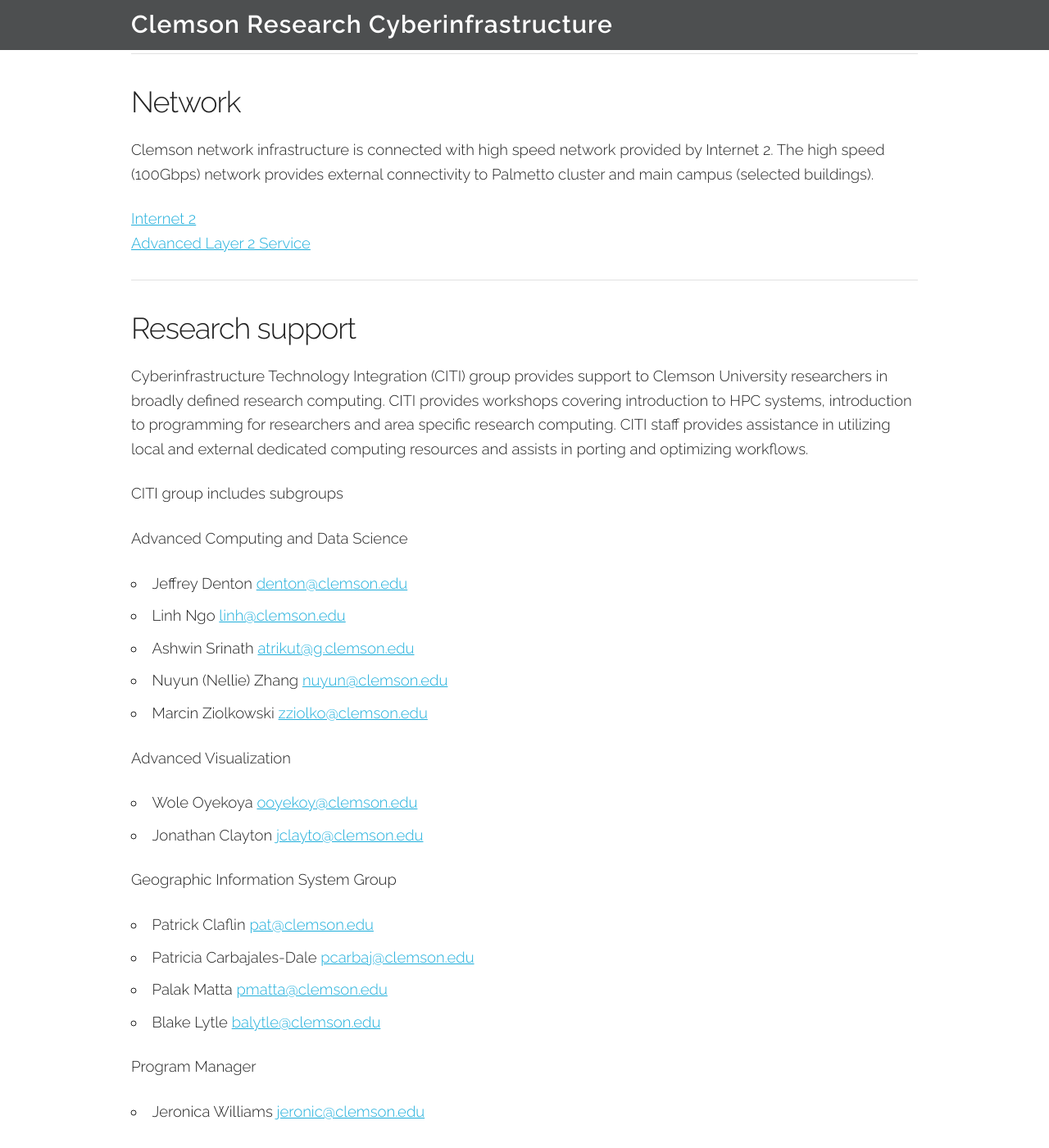
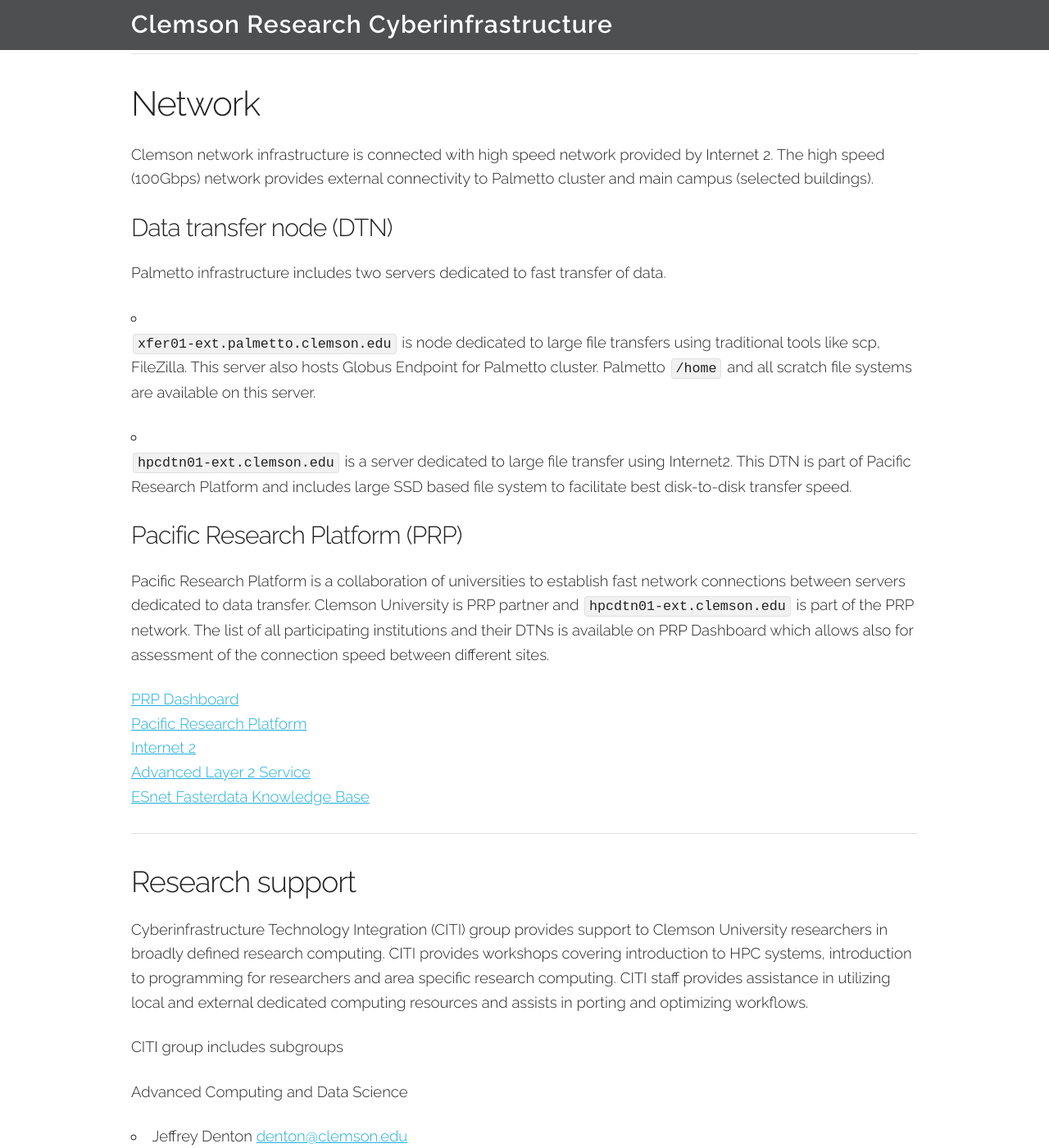
Before and after one commit to clemsonciti/citi-webpage, a Jekyll site: the page built from cyberinfrastructure.md, in a window 1280 px wide and 1400 px high, scrolled down 5762 px. Shown: the whole window at 82% size. Built offline with Jekyll 4.4.1, drawn with Linux system fonts in a browser that asks for light colours; some of the changed text lies outside the part shown.

Commit message:
Update to cyberinf. page

```diff
--- a/cyberinfrastructure.md
+++ b/cyberinfrastructure.md
@@ -118,7 +118,7 @@ all students, faculty, and staff with Palmetto Cluster accounts.
 - *Hortonworks Data Platform distribution* of Hadoop, Spark, and other *Hadoop ecosystem services*
 
 For more information about investing into Cypress Cluster please
-contact Jeronica Williams <jeronic@clemson.edu> or Linh Ngo <linh@clemson.edu>.
+contact Jeronica Williams <jeronic@clemson.edu> or Linh Ngo <lngo@clemson.edu>.
 
 [More about Cypress](https://www.palmetto.clemson.edu/cypress/)
 
@@ -130,7 +130,7 @@ The Palmetto and Cypress Clusters research support is provided by Advanced Compu
 and Data Science group:
 
 - Jeffrey Denton <denton@clemson.edu>
-- Linh Ngo <linh@clemson.edu>
+- Linh Ngo <lngo@clemson.edu>
 - Ashwin Srinath <atrikut@g.clemson.edu>
 - Nuyun Zhang <nuyun@clemson.edu>
 - Marcin Ziolkowski <zziolko@clemson.edu>
@@ -205,14 +205,39 @@ For events, demos, and office hours, please see the [visualization calendar](htt
 
 <span id="network"></span>
 
-### Network
+## Network
 
 Clemson network infrastructure is connected with high speed network provided by
 Internet 2. The high speed (100Gbps) network provides external connectivity to
 Palmetto cluster and main campus (selected buildings).
 
+#### Data transfer node (DTN)
+
+Palmetto infrastructure includes two servers dedicated to fast transfer of data.
+
+- `xfer01-ext.palmetto.clemson.edu` is node dedicated to large file transfers using
+traditional tools like scp, FileZilla. This server also hosts Globus Endpoint for
+Palmetto cluster. Palmetto `/home` and all scratch file systems are available on this
+server.
+
+- `hpcdtn01-ext.clemson.edu` is a server dedicated to large file transfer using Internet2.
+This DTN is part of Pacific Research Platform and includes large SSD based file system
+to facilitate best disk-to-disk transfer speed.
+
+#### Pacific Research Platform (PRP)
+
+Pacific Research Platform is a collaboration of universities to establish
+fast network connections between servers dedicated to data transfer. Clemson
+University is PRP partner and `hpcdtn01-ext.clemson.edu` is part of the
+PRP network. The list of all participating institutions and their DTNs is
+available on PRP Dashboard which allows also for assessment of the connection
+speed between different sites.
+
+[PRP Dashboard](http://prp-maddash.calit2.optiputer.net/maddash-webui/)<br>
+[Pacific Research Platform](http://prp.ucsd.edu/)<br>
 [Internet 2](http://www.internet2.edu) <br>
 [Advanced Layer 2 Service](http://www.internet2.edu/products-services/advanced-networking/layer-2-services/) <br>
+[ESnet Fasterdata Knowledge Base](https://fasterdata.es.net/)
 
 <hr>
 
@@ -231,7 +256,7 @@ CITI group includes subgroups
 Advanced Computing and Data Science
 
 - Jeffrey Denton <denton@clemson.edu>
-- Linh Ngo <linh@clemson.edu>
+- Linh Ngo <lngo@clemson.edu>
 - Ashwin Srinath <atrikut@g.clemson.edu>
 - Nuyun (Nellie) Zhang <nuyun@clemson.edu>
 - Marcin Ziolkowski <zziolko@clemson.edu>
```
